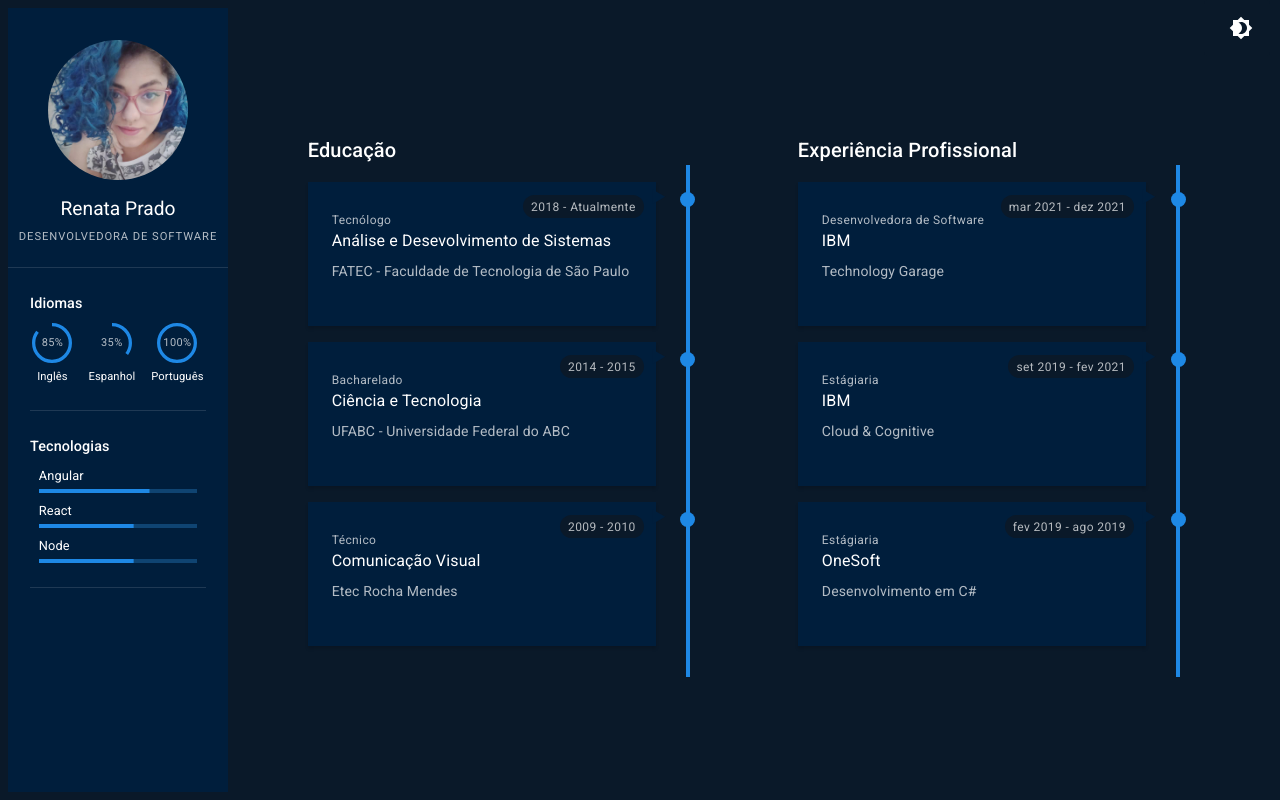
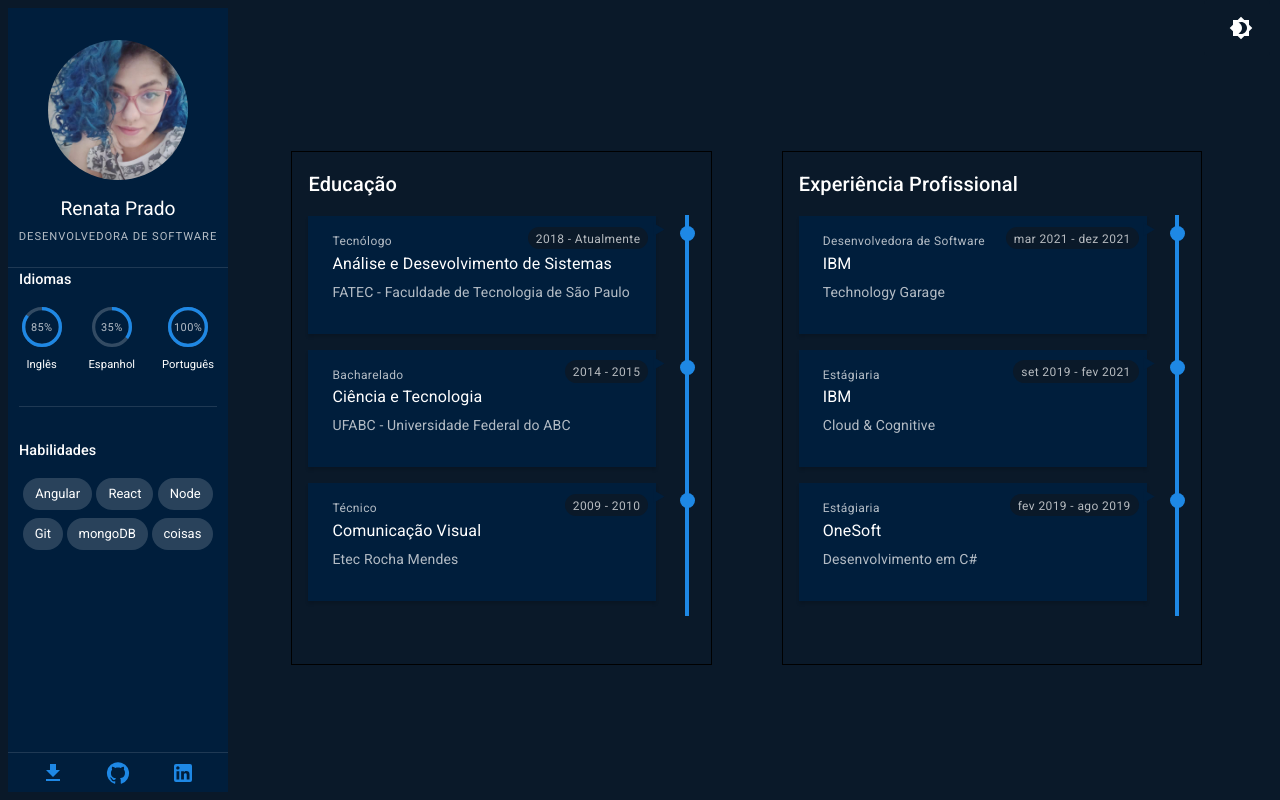
Before and after one commit to renataprado/resume, a React (Create React App) app: page / in a window 1280 px wide. Built offline with nearby package versions, Linux system fonts and the light colour scheme.

Commit message:
button links

```diff
--- a/src/components/Profile.js
+++ b/src/components/Profile.js
@@ -1,77 +1,119 @@
-import React, {useState, useEffect} from 'react';
-import { Box, Avatar, Typography, Divider, LinearProgress, CircularProgress, Stack} from '@mui/material';
-import avatar from '../assets/avatar1.jpg';
+import React, { useState, useEffect } from "react";
+import {
+  Box,
+  Avatar,
+  Typography,
+  Divider,
+  LinearProgress,
+  CircularProgress,
+  Stack,
+  Chip,
+  Button,
+  ButtonGroup,
+  IconButton
+} from "@mui/material";
+import DeleteIcon from '@mui/icons-material/Delete';
+import DownloadIcon from '@mui/icons-material/Download';
+import GitHubIcon from '@mui/icons-material/GitHub';
+import LinkedInIcon from '@mui/icons-material/LinkedIn';
+import avatar from "../assets/avatar1.jpg";
+import { height } from "@mui/system";
 
 function Profile() {
+
+  const skills = [ "Angular", "React", "Node", "Git", "mongoDB", 'coisas'];
+
+  const languages = [
+    { title: "Inglês", progress: 85 },
+    { title: "Espanhol", progress: 35 },
+    { title: "Português", progress: 100 },
+  ];
+
   return (
     <Box
       sx={{
         pt: 4,
-          display: 'flex',
-          flexDirection:'column',
-          alignItems: 'center',
-          justifyContent: 'center',
-          minWidth: 200
+        pd: 1,
+        display: "flex",
+        flexDirection: "column",
+        alignItems: "center",
+        justifyContent: "space-between",
+        height: "96%"
       }}
     >
+      <Box sx={{ display: "flex", flexDirection: "column", alignItems: "center"}}>
         <Avatar
           alt="Renata Prado"
           src={avatar}
-            sx={{ width: '100%', height: '100%', maxWidth: 140 }}
+          sx={{ minWidth: 140, minHeight: 140 }}
         />
-        <Typography variant="h5" sx={{color: 'text.primary', fontSize: '1.2rem', mt: 2}}>
+        <Typography
+          variant="h5"
+          sx={{ color: "text.primary", fontSize: "1.2rem", mt: 2 }}
+        >
           Renata Prado
         </Typography>
-        <Typography variant= 'overline' sx={{color: 'text.secondary', fontSize: '0.7rem', mb: 2}}>
+        <Typography
+          variant="overline"
+          sx={{ color: "text.secondary", fontSize: "0.7rem", mb: 2 }}
+        >
           Desenvolvedora de Software
         </Typography>
-        <Divider  flexItem/>
+        <Divider flexItem />
+        <Stack sx={{width:'90%'}} spacing={{ xs: 2, sm: 3, md: 4 }} divider={<Divider flexItem />}>
           <Box sx={styles.section}>
-          <Typography variant= 'h6'sx={styles.sectionTitle}>
+            <Typography variant="h6" sx={styles.sectionTitle}>
               Idiomas
             </Typography>
-          <Stack  direction="row" spacing={2}>
-            {languages.map((l, index) =>
+            <Stack direction="row" spacing={3}  alignItems="flex-start" justifyContent="space-evenly">
+              {languages.map((l, index) => (
                 <Language key={index} value={l}></Language>
-            )}
+              ))}
             </Stack>
-          <Divider sx={{ mt: 3}}  flexItem/>
           </Box>
           <Box sx={styles.section}>
-          <Typography variant= 'h6'sx={styles.sectionTitle}>
-            Tecnologias
+            <Typography variant="h6" sx={styles.sectionTitle}>
+              Habilidades
             </Typography>
-          <Stack sx={{width: '90%'}} spacing={1}>
-            {skills.map((skill, index) =>
-            <Skill key={index} value={skill}></Skill>
-            )}
+            <Box sx={{border:0, display: 'flex', flexWrap: 'wrap', justifyContent: 'space-evenly'  }}>
+              {skills.map((s, i)=>(<Chip sx={{mb:'0.5rem'}}label={s}/>))}
+            </Box>
+          </Box>
         </Stack>
-          <Divider sx={{ mt: 3}}  flexItem/>
+      </Box>
+      <Box sx={{ width: '100%'}}>
+        <Divider flexItem />
+        <Stack
+          direction="row"
+          justifyContent={'space-evenly'}
+          >
+          <IconButton aria-label="download pdf">
+            <DownloadIcon  color="primary"/>
+          </IconButton>
+          <IconButton aria-label="github">
+            <GitHubIcon  color="primary"/>
+          </IconButton>
+          <IconButton aria-label="linkedin">
+            <LinkedInIcon  color="primary" />
+          </IconButton>
+        </Stack>
       </Box>
     </Box>
   );
 }
-const Skill = (props) => {
-  const [progress, setProgress] = useState(props.value.progress);
-  return (
-    <Box sx={{ mt: 1, width: '100%', display: 'flex', flexDirection: 'column' }}>
-      <Typography
-          sx={{color: 'text.primary', fontSize: '0.8rem'}}>
-            {props.value.title}
-      </Typography>
-      <LinearProgress
-        sx={{mt:0.5}}
-        variant="determinate"
-        value={progress} />
-    </Box>
-  )
-}
+
 
 const Language = (props) => {
   const [progress, setProgress] = useState(0);
+
   useEffect(() => {
+    //const timer = setTimeout(() => setProgress(props.value.progress), 1000);
     const timer = setInterval(() => {
-      setProgress((prevProgress) => (prevProgress >= props.value.progress ? props.value.progress : prevProgress+5));
+      setProgress((prevProgress) =>
+        prevProgress >= props.value.progress
+          ? props.value.progress
+          : prevProgress + 5
+      );
     }, 80);
     return () => {
       clearInterval(timer);
@@ -80,21 +122,40 @@ const Language = (props) => {
 
   function CircularProgressWithLabel(props) {
     return (
-      <Box sx={{ position: 'relative', display: 'inline-flex' }}>
-        <CircularProgress variant="determinate" {...props} />
+      <Box sx={{ position: "relative", display: "inline-flex" }}>
+        <Box sx={{ position: "relative" }}>
+          <CircularProgress
+            variant="determinate"
+            sx={{color: 'primary.shadow'}}
+            value={100}
+          />
+          <CircularProgress
+            sx={{
+              position: "absolute",
+              left: 0,
+            }}
+            variant="determinate"
+            {...props}
+          />
+        </Box>
         <Box
           sx={{
             top: 0,
             left: 0,
-            bottom: 0,
+            bottom: 2,
             right: 0,
-            position: 'absolute',
-            display: 'flex',
-            alignItems: 'center',
-            justifyContent: 'center',
+            position: "absolute",
+            display: "flex",
+            alignItems: "center",
+            justifyContent: "center",
           }}
         >
-          <Typography variant="caption" component="div" color="text.secondary" sx={{fontSize: 11 }}>
+          <Typography
+            variant="caption"
+            component="div"
+            color="text.secondary"
+            sx={{ fontSize: 11 }}
+          >
             {`${Math.round(props.value)}%`}
           </Typography>
         </Box>
@@ -103,31 +164,52 @@ const Language = (props) => {
   }
 
   return (
-    <Box sx={{ display: 'flex', flexDirection: 'column', alignItems:'center'}}>
+    <Box
+      sx={{ display: "flex", flexDirection: "column", alignItems: "center" }}
+    >
       <CircularProgressWithLabel value={progress} />
-      <Typography sx={{color: 'text.primary', fontSize: '0.7rem', mt: 0.7}}>
+      <Typography sx={{ color: "text.primary", fontSize: "0.7rem", mt: 0.7 }}>
         {props.value.title}
       </Typography>
     </Box>
-  )
-}
+  );
+};
 
-const skills = [{title: 'Angular', progress: 70}, {title: 'React', progress: 60}, {title: 'Node', progress: 60}]
-const languages = [ {title: 'Inglês', progress: 85}, {title: 'Espanhol', progress: 35}, {title: 'Português', progress: 100}]
 const styles = {
   section: {
-     width: '80%',
-     display: 'flex',
-     flexDirection: 'column',
-     alignItems: 'center',
-     mt: 2
+    width: "100%",
+    mt: 2,
   },
   sectionTitle: {
-    fontSize:'0.9rem',
-     width: '100%',
-     color: 'text.primary',
-     mt:1,
-     mb:1
-  }
-}
+    fontSize: "0.9rem",
+    width: "100%",
+    color: "text.primary",
+    mb: 2,
+  },
+};
+
+const LinearSkill = (props) => {
+  const skills = [
+    { title: "Angular", progress: 70 },
+    { title: "React", progress: 60 },
+    { title: "Node", progress: 60 },
+  ];
+  {/* <Stack sx={{ width: "90%" }} spacing={1}>
+{skills.map((skill, index) => (
+  <Skill key={index} value={skill}></Skill>
+))}
+</Stack> */}
+  const [progress, setProgress] = useState(props.value.progress);
+  return (
+    <Box
+      sx={{ mt: 1, width: "100%", display: "flex", flexDirection: "column" }}
+    >
+      <Typography sx={{ color: "text.primary", fontSize: "0.8rem" }}>
+        {props.value.title}
+      </Typography>
+      <LinearProgress sx={{ mt: 0.5 }} variant="determinate" value={progress} />
+    </Box>
+  );
+};
+
 export default Profile;
--- a/src/components/Timeline.js
+++ b/src/components/Timeline.js
@@ -6,7 +6,7 @@ function Timeline(props){
   const items = props.items;
 
   return (
-    <Box sx={{ p: 2, minHeight: '70%', mt: 2 }} >
+    <Box sx={{ p: 2, height: '60vh', mt: 2, border: 1 }} >
       {!mobile ?
         (<Typography variant="h6" sx={{ color: "text.primary", mb: 2 }}>
           {props.title}
@@ -15,7 +15,7 @@ function Timeline(props){
       }
       <Box sx={{ display: "flex", flexDirection: "column", height: '100%'}}>
         {items.map((item, index) => (
-          <Box key={index} sx={{height: '100%', maxHeight: 160}}>
+          <Box key={index} sx={{}}>
             <TimelineItem  value={item} />
           </Box>
         ))}
--- a/src/components/TimelineItem.js
+++ b/src/components/TimelineItem.js
@@ -11,10 +11,10 @@ function TimelineItem(props){
 
   if(active){
     return (
-      <div style={{ display: "flex", height: "24vh",  animation: 'fadein 0.25s'}} >
+      <div style={{ display: "flex", height: '100%', animation: 'fadein 0.25s'}} >
         <Box sx={styles.paper}>
           <div style={{ display: "flex", justifyContent: "space-between", alignItems: "center" }} >
-            <Typography variant="caption" sx={{ color: "text.secondary", mb: -1 }}>
+            <Typography variant="caption" sx={{ color: "text.secondary", mb: 0 }}>
               {props.value.uptitle}
             </Typography>
             <Box sx={styles.period}>
@@ -44,11 +44,10 @@ function TimelineItem(props){
         >
           <Box sx={styles.circle} />
           <Box
-            className="line"
             sx={{
               height: "100%",
               bgcolor: "primary.main",
-              mt: -4,
+              mt: -2,
               width: 4,
               animation: 'reveal 0.65s linear'}}
           />
@@ -78,17 +77,18 @@ const styles = {
     flexDirection: 'column',
     justifyContent: 'space-around',
     bgcolor: 'background.paper',
-    minWidth: 300,
-    height: '50%',
-    p: 3,
+    width: 300,
+    pt: 2,
+    pb: 2,
+    pr: 3,
+    pl: 3,
     mb: 2,
     boxShadow: 'rgba(0, 0, 0, 0.15) 0px 3px 3px 0px'
   },
   period:{
     borderRadius: 20,
-    mt: -1.5,
-    mr: -1.5,
-    mb: 1,
+    mr: -2,
+    mt: -1,
     pr: 1,
     pl: 1,
     textAlign: 'center',
@@ -97,7 +97,7 @@ const styles = {
   arrow: {
     ml: -1,
     mr: 1.5,
-    fontSize: 26,
+    fontSize: 24,
     color: 'background.paper',
   },
   circle: {
--- a/src/themes.js
+++ b/src/themes.js
@@ -3,6 +3,7 @@ import { createTheme } from '@mui/material/styles';
 import { green, purple, blue, grey, pink, indigo} from '@mui/material/colors';
 
 export const darkTheme = createTheme({
+  color: blue,
     // typography: {
     //     fontFamily: [
     //       'Mukta',
@@ -13,6 +14,7 @@ export const darkTheme = createTheme({
       mode: 'dark',
       primary: {
         main: blue[600],
+        shadow: 'rgba(255, 255, 255, 0.2)'
       },
       secondary: {
         main: green[500],
@@ -28,10 +30,12 @@ export const darkTheme = createTheme({
   });
 
 export const lightTheme = createTheme({
+    color: purple,
     palette: {
       mode: 'light',
       primary: {
         main: purple[600],
+        shadow: 'rgba(0, 0, 0, 0.1)'
       },
       secondary: {
         main: green[500],
```
Lines whose indentation alone changed are shown as unchanged.
